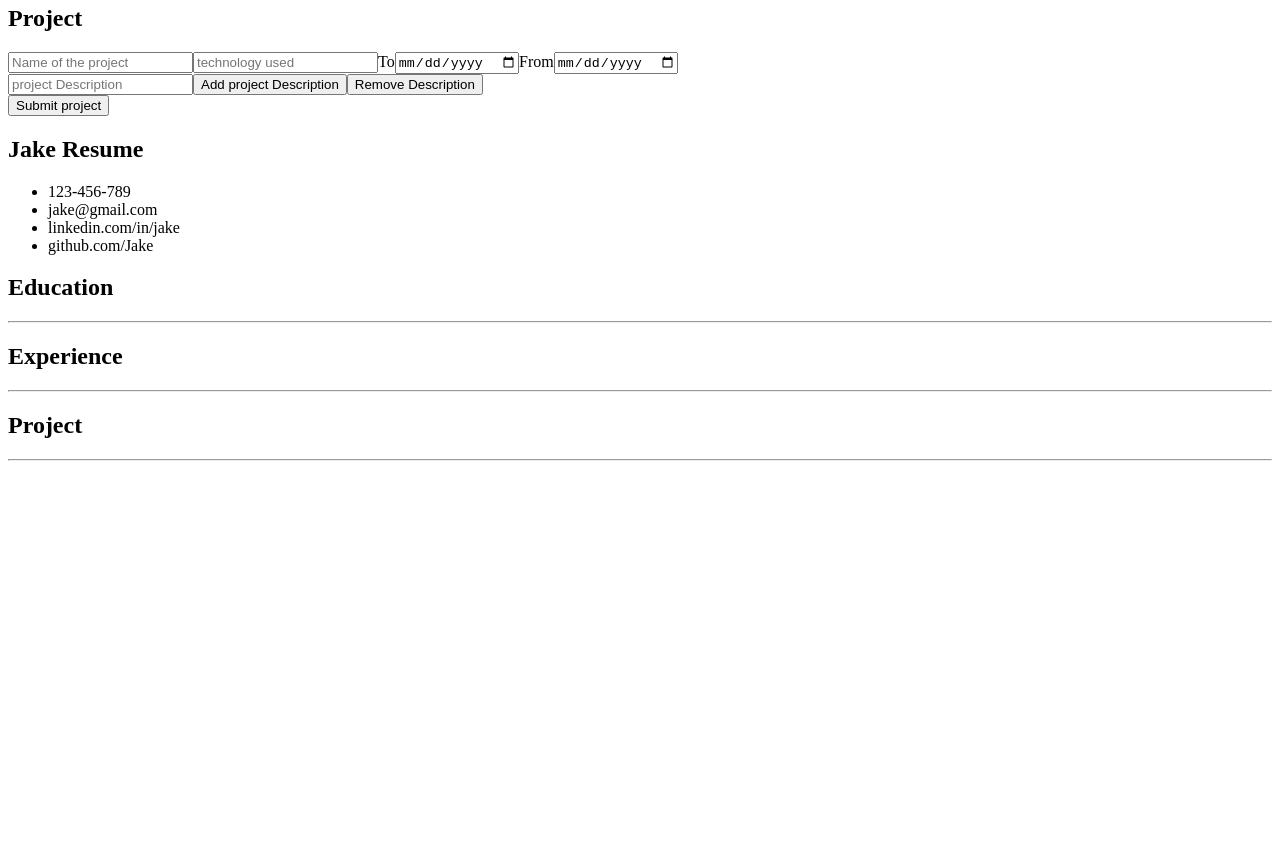
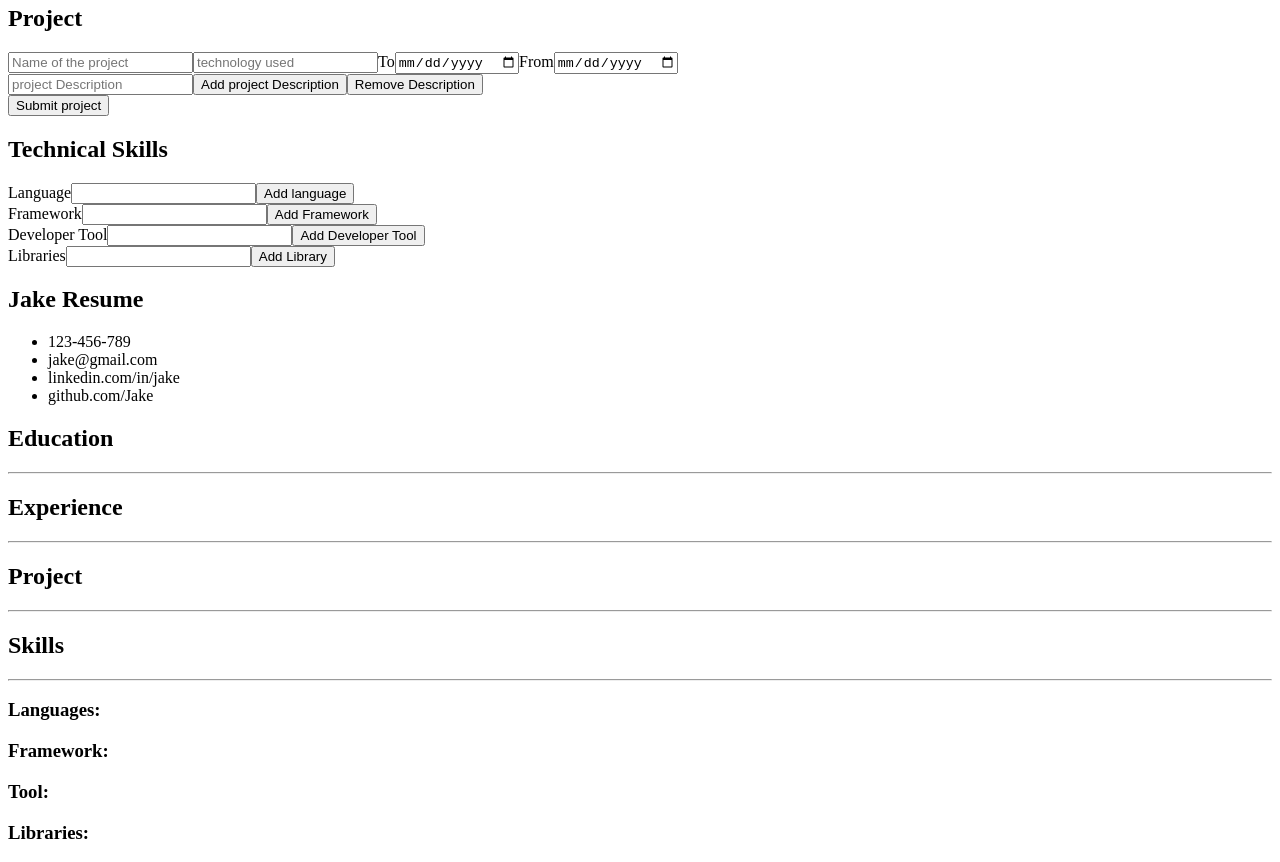
Before and after one commit to Lune3/cv-application, a React app in the folder cv-builder/: page / in a window 1280 px wide. Shown: the part 460-1322 px from the top of the page. Before the commit the page ends 929 px from the top, so only its background shows below. Built offline with nearby package versions, Linux system fonts and the light colour scheme; the HTML template or start-up script is replaced by a standard one.

Commit message:
Completed the resume section

```diff
--- a/cv-builder/src/App.jsx
+++ b/cv-builder/src/App.jsx
@@ -1,5 +1,5 @@
 import { useState } from "react";
-import { NameAndContactInputs ,Education,Experience,Projects} from "./components/inputs";
+import { NameAndContactInputs ,Education,Experience,Projects, Skills} from "./components/inputs";
 import { userInformation ,education} from "./components/data";
 import { v4 as uuidv4 } from 'uuid';
 
@@ -78,7 +78,7 @@ function UpdateExp({userExperience,removeExperience}){
     )
 }
 
-function UpdateProject({userProject}){
+function UpdateProject({userProject,removeProject}){
     let projectDescriptionList = [];
     const projectList = userProject.map(project => {
         const descriptionList = Object.entries(project).map(([key,value]) => {
@@ -106,7 +106,7 @@ function UpdateProject({userProject}){
                 <div>
                     {projectDescriptionList}
                 </div>
-                <button type="button">Remove Project</button>
+                <button type="button" onClick={() => removeProject(project.id)}>Remove</button>
             </ul>
         )
     })
@@ -117,6 +117,19 @@ function UpdateProject({userProject}){
     )
 }
 
+function UpdateSkills({language,framework,tool,libraries}){
+
+    return(
+        <div>
+            <h3>Languages: <span>{language}</span></h3>
+            <h3>Framework: <span>{framework}</span></h3>
+            <h3>Tool: <span>{tool}</span></h3>
+            <h3>Libraries: <span>{libraries}</span></h3>
+        </div>
+    )
+}
+
+
 
 export default function App(){
     const [currName,setName] = useState("Jake Resume");
@@ -124,7 +137,10 @@ export default function App(){
     const [userEducation,setEducation] = useState([]);
     const [userExperience,setExperience] = useState([]);
     const [userProject,setProject] = useState([]);
-
+    const [language,setLanguage] = useState("");
+    const [framework,setFrameWork] = useState("");
+    const [tools,setTools] = useState("");
+    const [libraries,setLibraries] = useState("");
 
     function handleName(e){
         setName(e.target.value);
@@ -148,6 +164,7 @@ export default function App(){
                                                 from:e.target[4].value,
                                                 id:uuidv4()}];
         setEducation(newEducation);
+        eraseInput(e);
     }
 
     function removeEducation(e){
@@ -171,7 +188,7 @@ export default function App(){
         }
 
         setExperience(newExp);
-
+        eraseInput(e);
     }
 
     function removeExperience(e){
@@ -192,6 +209,31 @@ export default function App(){
             newProject[newProject.length - 1].description.push(e.target[i].value);
         }
         setProject(newProject);
+        eraseInput(e);
+    }
+
+    function removeProject(id){
+        setProject(userProject.filter(project => project.id !== id))
+    }
+
+    function handleSkills(e){
+        e.preventDefault();
+        console.log(e);
+        switch(e.target.id){
+            case "languageForm":
+                setLanguage(language+`${e.target[0].value},`);
+                break;
+            case "frameWorkForm":
+                setFrameWork(framework+`${e.target[0].value},`);
+                break;
+            case "toolsForm":
+                setTools(tools+`${e.target[0].value},`);
+                break;
+            case "libraryForm":
+                setLibraries(libraries+`${e.target[0].value},`);
+                break;
+        }
+        eraseInput(e);
     }
 
     return(
@@ -201,6 +243,7 @@ export default function App(){
                 <Education handleEducation={handleEducation}></Education>
                 <Experience handleExperience={handleExp}></Experience>
                 <Projects handleProject={handleProject}></Projects>
+                <Skills handleSkills={handleSkills}></Skills>
             </section>
             <section className="resumeSection">
                 <header>
@@ -220,7 +263,12 @@ export default function App(){
                 <div className="project">
                     <h1>Project</h1>
                     <hr />
-                    <UpdateProject userProject={userProject}></UpdateProject>
+                    <UpdateProject userProject={userProject} removeProject={removeProject}></UpdateProject>
+                </div>
+                <div className="skills">
+                    <h1>Skills</h1>
+                    <hr />
+                    <UpdateSkills language={language} framework={framework} tool={tools} libraries={libraries}></UpdateSkills>
                 </div>
             </section>
         </>
--- a/cv-builder/src/components/inputs.jsx
+++ b/cv-builder/src/components/inputs.jsx
@@ -110,32 +110,32 @@ function Projects({handleProject}) {
     )
 }
 
-function Skills() {
+function Skills({handleSkills}) {
     return (
         <section className='skillsInput'>
             <h2>Technical Skills</h2>
-            <div>
+            <form id='languageForm' onSubmit={handleSkills}>
                 <label htmlFor="language">Language</label>
-                <input type="text" id='language' />
-                <button>Add language</button>
-            </div>
-            <div>
+                <input type="text" id='language' required/>
+                <button type='submit'>Add language</button>
+            </form>
+            <form id='frameWorkForm' onSubmit={handleSkills}>
                 <label htmlFor="framework">Framework</label>
-                <input type="text" id='framework' />
-                <button>Add Framework</button>
-            </div>
-            <div>
+                <input type="text" id='framework' required/>
+                <button type='submit'>Add Framework</button>
+            </form>
+            <form id='toolsForm' onSubmit={handleSkills}>
                 <label htmlFor="developerTool">Developer Tool</label>
-                <input type="text" id='developerTool' />
-                <button>Add Developer Tool</button>
-            </div>
-            <div>
+                <input type="text" id='developerTool' required/>
+                <button type='submit'>Add Developer Tool</button>
+            </form>
+            <form id='libraryForm' onSubmit={handleSkills}>
                 <label htmlFor="libraries">Libraries</label>
-                <input type="text" id='libraries' />
-                <button>Add Library</button>
-            </div>
+                <input type="text" id='libraries' required/>
+                <button type='submit'>Add Library</button>
+            </form>
         </section>
     )
 }
 
-export { NameAndContactInputs,Education ,Experience,Projects};
+export { NameAndContactInputs,Education ,Experience,Projects,Skills};
```
